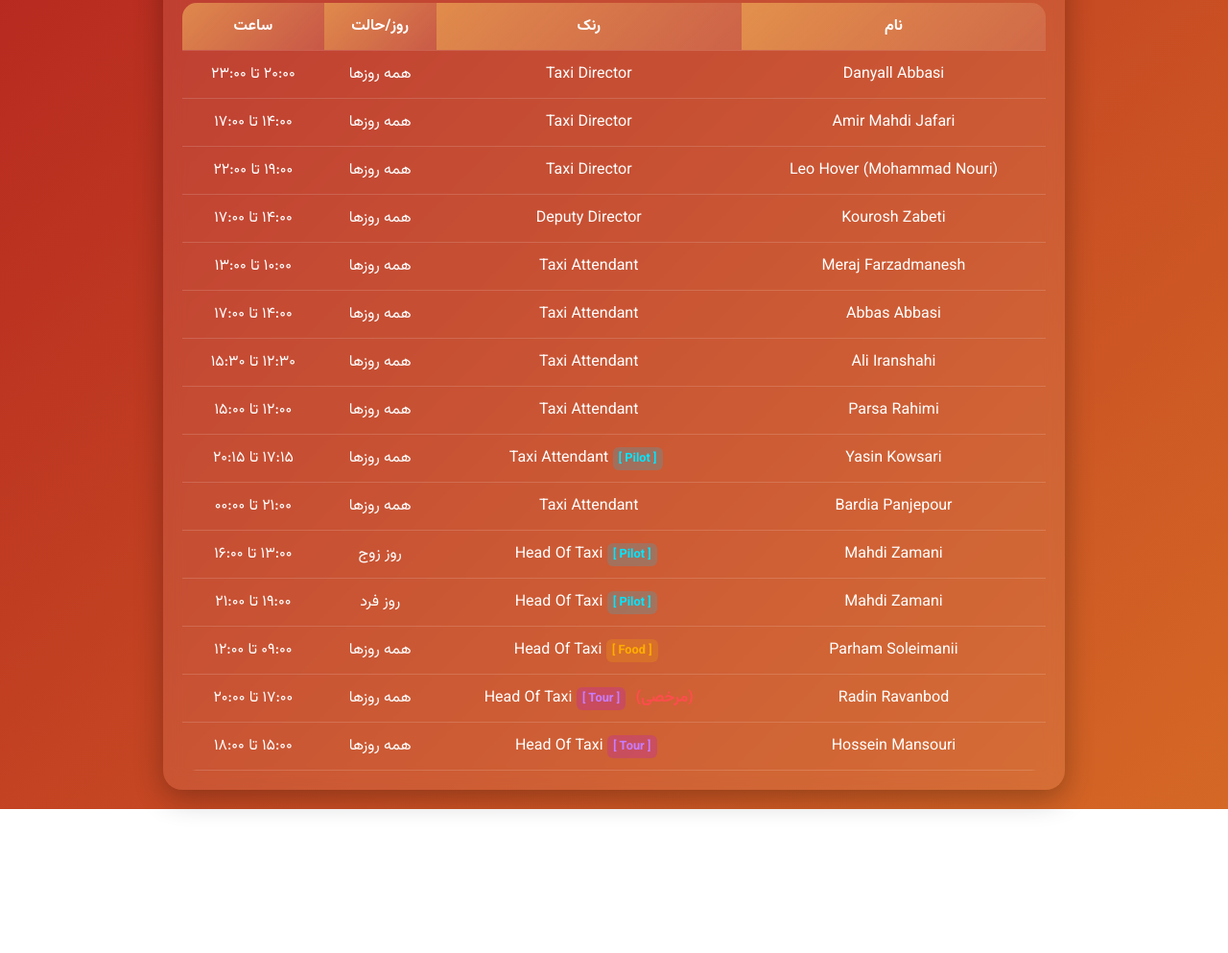
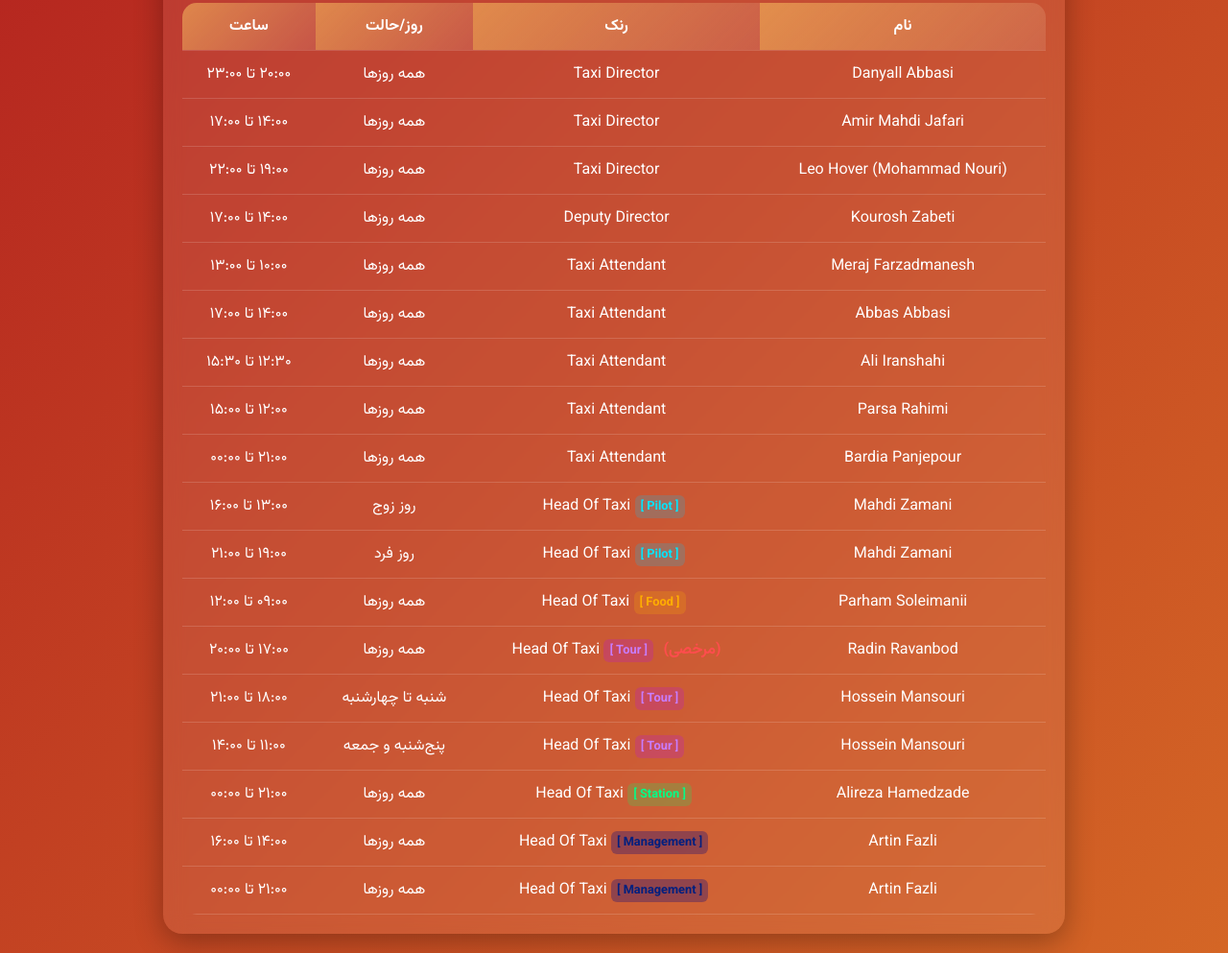
Before and after one commit to Wexipe/TaxiShift, a plain HTML site: page index.html in a window 1280 px wide. Shown: the part 565-1558 px from the top of the page at 96% size. Before the commit the page ends 1408 px from the top, so only its background shows below. Drawn offline with Linux system fonts and the light colour scheme.

Commit message:
index.html

```diff
--- a/index.html
+++ b/index.html
@@ -194,7 +194,6 @@ const shifts = [
     {name: "Abbas Abbasi", rank: "Taxi Attendant", times: [{days:"همه روزها", start:"14:00", end:"17:00"}]},
     {name: "Ali Iranshahi", rank: "Taxi Attendant", times: [{days:"همه روزها", start:"12:30", end:"15:30"}]},
     {name: "Parsa Rahimi", rank: "Taxi Attendant", times: [{days:"همه روزها", start:"12:00", end:"15:00"}]},
-    {name: "Yasin Kowsari", rank: "Taxi Attendant", tag:"Pilot", times: [{days:"همه روزها", start:"17:15", end:"20:15"}]},
     {name: "Bardia Panjepour", rank: "Taxi Attendant", times: [{days:"همه روزها", start:"21:00", end:"00:00"}]},
 
     {name: "Mahdi Zamani", rank: "Head Of Taxi", tag:"Pilot", times: [
@@ -203,7 +202,18 @@ const shifts = [
     ]},
     {name: "Parham Soleimanii", rank: "Head Of Taxi", tag:"Food", times: [{days:"همه روزها", start:"09:00", end:"12:00"}]},
     {name: "Radin Ravanbod", rank: "Head Of Taxi", tag:"Tour", leave:true, times: [{days:"همه روزها", start:"17:00", end:"20:00"}]},
-    {name: "Hossein Mansouri", rank: "Head Of Taxi", tag:"Tour", times: [{days:"همه روزها", start:"15:00", end:"18:00"}]}
+
+    {name: "Hossein Mansouri", rank: "Head Of Taxi", tag:"Tour", times: [
+        {days:"شنبه تا چهارشنبه", start:"18:00", end:"21:00"},
+        {days:"پنج‌شنبه و جمعه", start:"11:00", end:"14:00"}
+    ]},
+    {name: "Alireza Hamedzade", rank: "Head Of Taxi", tag:"Station", times: [
+        {days:"همه روزها", start:"21:00", end:"00:00"}
+    ]},
+    {name: "Artin Fazli", rank: "Head Of Taxi", tag:"Management", times: [
+        {days:"همه روزها", start:"14:00", end:"16:00"},
+        {days:"همه روزها", start:"21:00", end:"00:00"}
+    ]}
 ];
 
 const rankOrder = {
@@ -252,6 +262,8 @@ function getCurrentShifts() {
                 if (t.days === "روز فرد" && !even) match = true;
                 if (t.days === "شنبه و سه‌شنبه" && (day === 6 || day === 2)) match = true;
                 if (t.days === "سایر روزها" && !(day === 6 || day === 2)) match = true;
+                if (t.days === "شنبه تا چهارشنبه" && (day >= 6 || (day >= 0 && day <= 3))) match = true;
+                if (t.days === "پنج‌شنبه و جمعه" && (day === 4 || day === 5)) match = true;
 
                 if (!match) return;
 
```
